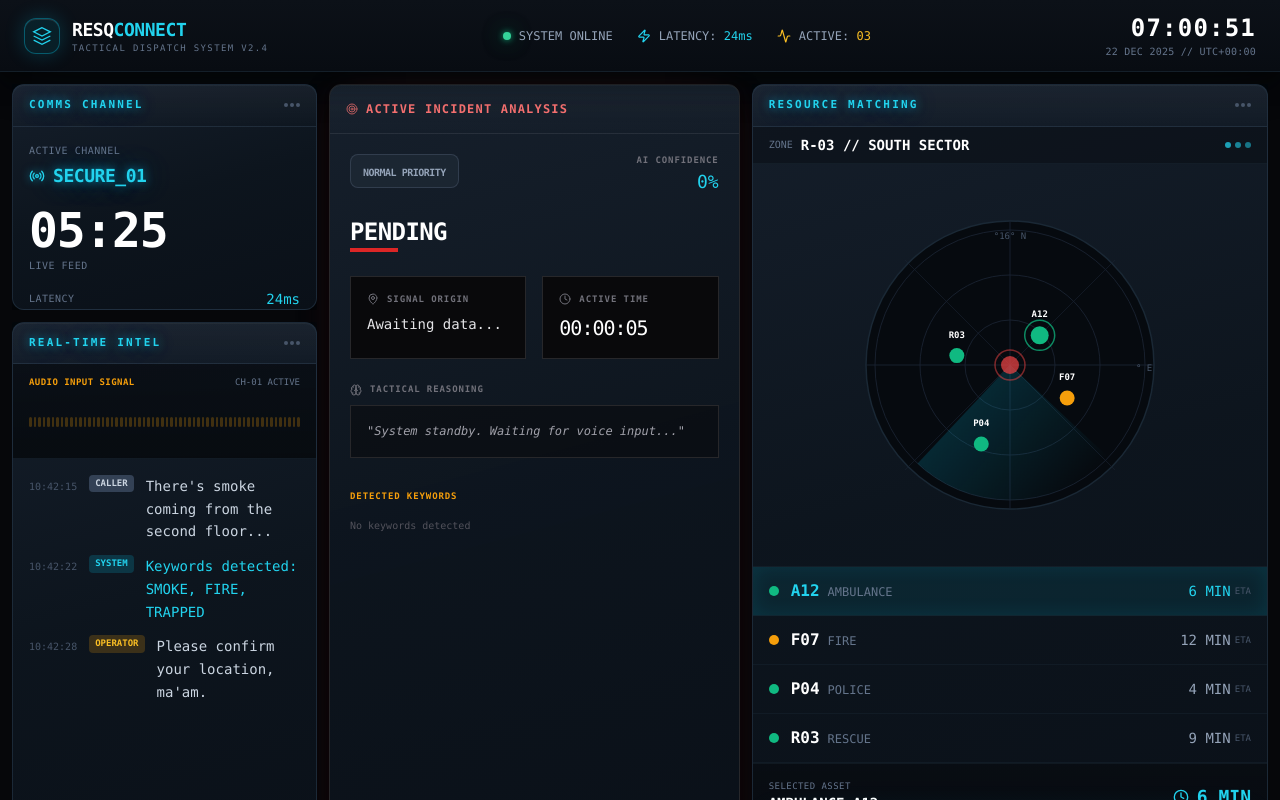
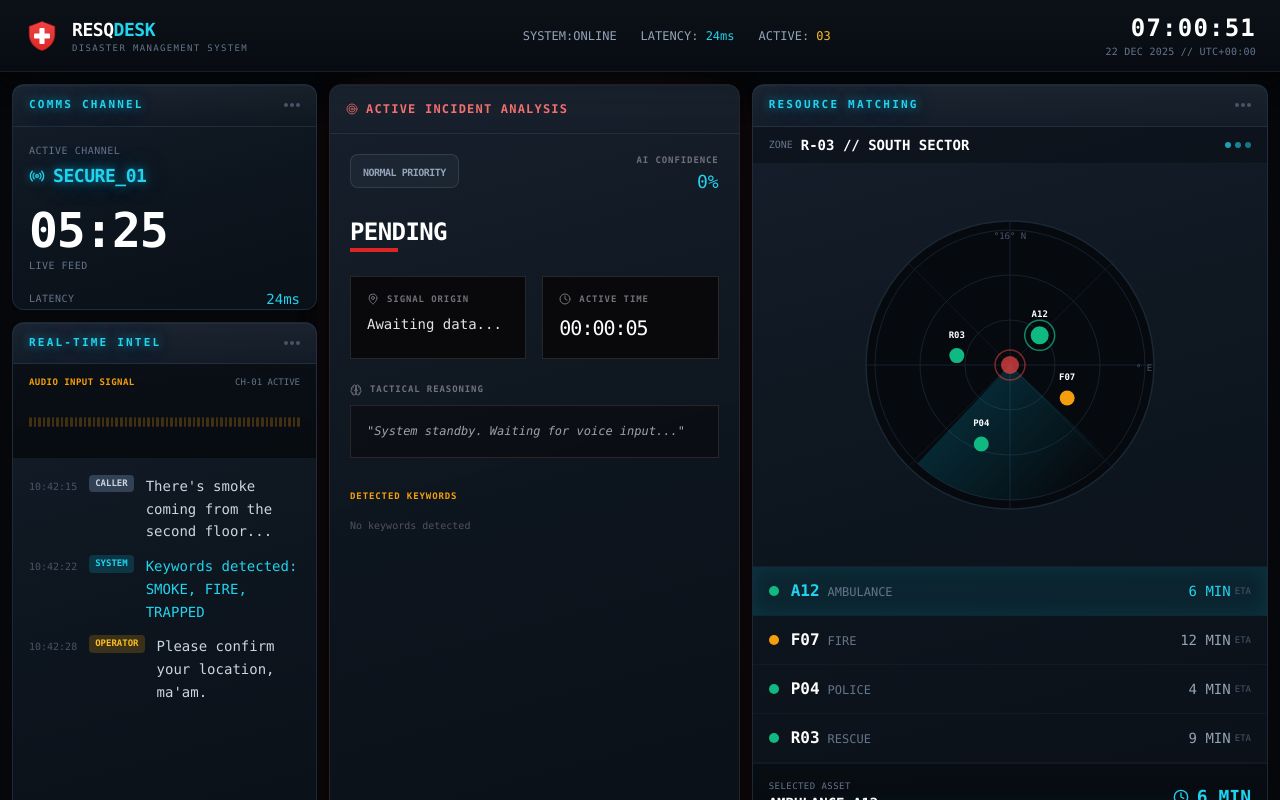
Before and after one commit to sanjayrohith/ResQ-Desk, a React (Vite) app: page / in a window 1280 px wide. Built offline with nearby package versions, Linux system fonts and the light colour scheme; the HTML template or start-up script is replaced by a standard one.

Commit message:
Header bar updated

```diff
--- a/src/components/dashboard/Header.tsx
+++ b/src/components/dashboard/Header.tsx
@@ -1,5 +1,4 @@
 import { useState, useEffect } from "react";
-import { Activity, Zap, Clock } from "lucide-react";
 
 export function Header() {
   const [time, setTime] = useState(new Date());
@@ -36,19 +35,20 @@ export function Header() {
       <div className="flex items-center gap-4">
         <div className="flex items-center gap-3">
           {/* Logo Icon */}
-          <div className="flex items-center justify-center w-9 h-9 rounded-lg border border-cyan-500/40 bg-cyan-500/10" style={{ boxShadow: '0 0 20px rgba(0,212,255,0.2), inset 0 1px 0 rgba(255,255,255,0.1)' }}>
-            <svg viewBox="0 0 24 24" className="w-5 h-5 text-cyan-400" fill="none" stroke="currentColor" strokeWidth="1.5">
-              <path d="M12 2L2 7l10 5 10-5-10-5z" />
-              <path d="M2 17l10 5 10-5" />
-              <path d="M2 12l10 5 10-5" />
-            </svg>
+          <div className="flex items-center justify-center w-9 h-9">
+            <img
+              src="/favicon.svg"
+              alt="RESQDESK Logo"
+              className="w-8 h-8"
+            />
           </div>
+
           <div>
             <h1 className="text-lg font-bold tracking-tight text-white">
-              RESQ<span className="text-cyan-400">CONNECT</span>
+              RESQ<span className="text-cyan-400">DESK</span>
             </h1>
             <p className="text-[9px] text-slate-500 uppercase tracking-[0.15em] -mt-0.5">
-              Tactical Dispatch System v2.4
+              DISASTER MANAGEMENT SYSTEM
             </p>
           </div>
         </div>
@@ -57,17 +57,15 @@ export function Header() {
       {/* Center: System Status */}
       <div className="flex items-center gap-6">
         <div className="flex items-center gap-2">
-          <span className="w-2 h-2 rounded-full bg-emerald-400" style={{ boxShadow: '0 0 6px rgba(16,185,129,0.9), 0 0 20px rgba(16,185,129,0.5), 0 0 40px rgba(16,185,129,0.3)' }} />
-          <span className="text-xs font-medium text-slate-400">SYSTEM ONLINE</span>
+          <span className="text-xs font-medium text-slate-400">SYSTEM:ONLINE</span>
         </div>
 
         <div className="flex items-center gap-2 text-xs text-slate-400">
-          <Zap className="w-3.5 h-3.5 text-cyan-400" />
           <span>LATENCY: <span className="text-cyan-400">24ms</span></span>
         </div>
 
         <div className="flex items-center gap-2 text-xs text-slate-400">
-          <Activity className="w-3.5 h-3.5 text-amber-400" />
+
           <span>ACTIVE: <span className="text-amber-400">03</span></span>
         </div>
       </div>
```
